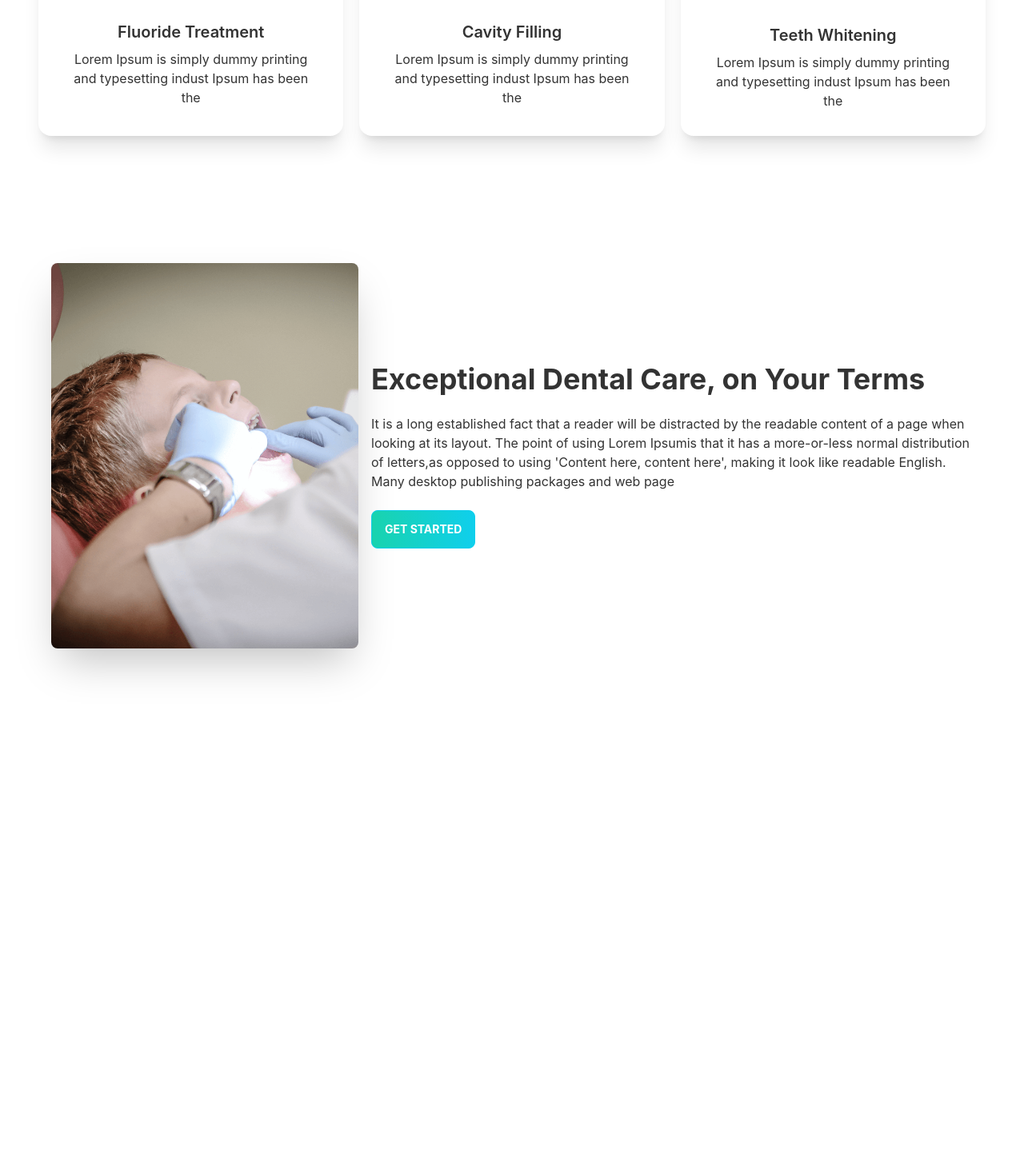
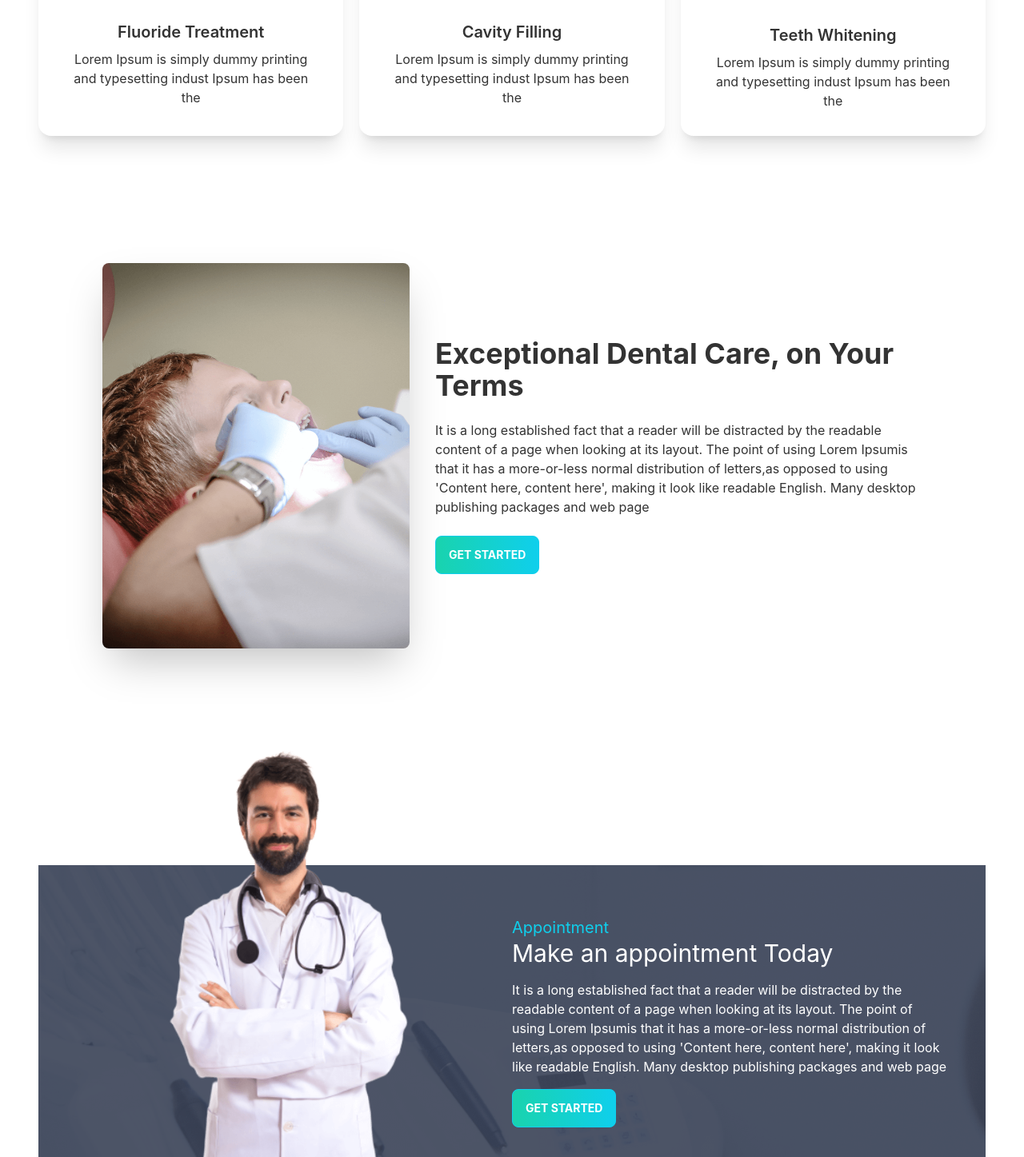
Before and after one commit to ysazzad/doctors-portal-client, a React (Create React App) app: page / in a window 1280 px wide. Shown: the part 1353-2800 px from the top of the page at 80% size. Before the commit the page ends 2435 px from the top, so only its background shows below. Built offline with nearby package versions, Linux system fonts and the light colour scheme.

Commit message:
testimonal and review part added

```diff
--- a/src/Pages/Home/Banner.js
+++ b/src/Pages/Home/Banner.js
@@ -1,5 +1,6 @@
 import React from 'react';
 import chair from '../../assets/images/chair.png'
+import PrimaryButton from '../Shared/PrimaryButton';
 
 const Banner = () => {
     return (
@@ -9,7 +10,7 @@
                 <div>
                     <h1 class="text-5xl font-bold">Your New Smile Starts Here</h1>
                     <p class="py-6">Provident cupiditate voluptatem et in. Quaerat fugiat ut assumenda excepturi exercitationem quasi. In deleniti eaque aut repudiandae et a id nisi.</p>
-                    <button class="btn btn-primary text-white font-bold bg-gradient-to-r from-secondary  to-primary">Get Started</button>
+                    <PrimaryButton>Get started</PrimaryButton>
                 </div>
             </div>
         </div>
--- a/src/Pages/Home/Home.js
+++ b/src/Pages/Home/Home.js
@@ -1,7 +1,9 @@
 import React from 'react';
 import Banner from './Banner';
 import Info from './Info';
+import MakeAppoinment from './MakeAppoinment';
 import Services from './Services';
+import Testimonials from './Testimonials';
 
 
 const Home = () => {
@@ -10,6 +12,8 @@
             <Banner></Banner>
             <Info></Info>
             <Services></Services>
+            <MakeAppoinment></MakeAppoinment>
+            <Testimonials></Testimonials>
         </div>
     );
 };
--- /dev/null
+++ b/src/Pages/Home/MakeAppoinment.js
@@ -0,0 +1,28 @@
+import React from 'react';
+import doctor from '../../assets/images/doctor.png'
+import appointment from '../../assets/images/appointment.png'
+import PrimaryButton from '../Shared/PrimaryButton';
+
+const MakeAppoinment = () => {
+    return (
+        <section style={{
+            background: `url(${appointment})`
+        }}
+            className='flex justify-center items-center'>
+            <div className='flex-1 hidden lg:block'>
+                <img className='mt-[-200px]' src={doctor} alt="" />
+            </div>
+            <div className='flex-1'>
+                <h3 className='text-primary text-xl'>Appointment</h3>
+                <h1 className='text-3xl text-white'>Make an appointment Today</h1>
+                <p className='text-white pr-12 mb-4 mt-4'>
+                    It is a long established fact that a reader will be distracted by the readable content of a page when looking at its layout. The point of using Lorem Ipsumis that it has a more-or-less normal distribution of letters,as opposed to using 'Content here, content here', making it look like readable English. Many desktop publishing packages and web page
+                </p>
+                <PrimaryButton>Get Started</PrimaryButton>
+            </div>
+
+        </section>
+    );
+};
+
+export default MakeAppoinment;
--- /dev/null
+++ b/src/Pages/Home/Review.js
@@ -0,0 +1,24 @@
+import React from 'react';
+
+const Review = ({ review }) => {
+    return (
+        <div class="card w-96 bg-base-100 shadow-xl">
+            <div class="card-body">
+                <p>{review.review}</p>
+            </div>
+            <div className='flex items-center'>
+                <div class="avatar">
+                    <div class="w-16 rounded-full ring ring-primary ring-offset-base-100 mx-8 mb-4">
+                        <img src={review.img} alt="review-img" />
+                    </div>
+                </div>
+                <div>
+                    <h4 className='text-xl'>{review.name}</h4>
+                    <p>{review.location}</p>
+                </div>
+            </div>
+        </div>
+    );
+};
+
+export default Review;
--- a/src/Pages/Home/ServiceExtra.js
+++ b/src/Pages/Home/ServiceExtra.js
@@ -4,11 +4,11 @@
 
 const ServiceExtra = () => {
     return (
-        <div class="hero min-h-screen  ">
+        <div class="hero min-h-screen px-16 ">
             <div class="hero-content flex-col lg:flex-row">
                 <img src={treatment} class="max-w-sm  rounded-lg shadow-2xl" />
-                <div>
-                    <h1 class="text-4xl font-bold">Exceptional Dental Care, on Your Terms</h1>
+                <div className='pl-4'>
+                    <h1 class="text-4xl font-bold ">Exceptional Dental Care, on Your Terms</h1>
                     <p class="py-6">It is a long established fact that a reader will be distracted by the readable content of a page when looking at its layout. The point of using Lorem Ipsumis that it has a more-or-less normal distribution of letters,as opposed to using 'Content here, content here', making it look like readable English. Many desktop publishing packages and web page</p>
 
                     <button class="btn btn-primary text-white font-bold bg-gradient-to-r from-secondary  to-primary ">Get Started</button>
--- /dev/null
+++ b/src/Pages/Home/Testimonials.js
@@ -0,0 +1,53 @@
+import React from 'react';
+import quote from '../../assets/icons/quote.svg'
+import people1 from '../../assets/images/people1.png'
+import people2 from '../../assets/images/people2.png'
+import people3 from '../../assets/images/people3.png'
+import Review from './Review';
+
+const Testimonials = () => {
+    const reviews = [
+        {
+            _id: 1,
+            name: 'Winson Herry',
+            review: 'It is a long established fact that by the readable content of a lot layout. The point of using Lorem a more-or-less normal distribu to using Content here, content',
+            location: 'california',
+            img: people1
+        },
+        {
+            _id: 2,
+            name: 'Winson Herry',
+            review: 'It is a long established fact that by the readable content of a lot layout. The point of using Lorem a more-or-less normal distribu to using Content here, content',
+            location: 'california',
+            img: people2
+        },
+        {
+            _id: 3,
+            name: 'Winson Herry',
+            review: 'It is a long established fact that by the readable content of a lot layout. The point of using Lorem a more-or-less normal distribu to using Content here, content',
+            location: 'california',
+            img: people3
+        },
+    ]
+    return (
+        <section className='my-28'>
+            <div className='flex justify-between'>
+                <div>
+                    <h3 className='text-xl font-bold text-primary'>Testimonial</h3>
+                    <h1 className='text-3xl'>What Our Patients Say</h1>
+                </div>
+                <div>
+                    <img className=' sm:w-24 lg:w-48' src={quote} alt="" />
+                </div>
+            </div>
+            <div className='grid grid-cols-1 md:grid-cols-2 lg:grid-cols-3'>
+                {
+                    reviews.map(review => <Review key={review._id} review={review}></Review>)
+                }
+            </div>
+
+        </section>
+    );
+};
+
+export default Testimonials;
--- /dev/null
+++ b/src/Pages/Shared/PrimaryButton.js
@@ -0,0 +1,9 @@
+import React from 'react';
+
+const PrimaryButton = ({ children }) => {
+    return (
+        <button class="btn btn-primary text-white font-bold bg-gradient-to-r from-secondary  to-primary">{children}</button>
+    );
+};
+
+export default PrimaryButton;
```
